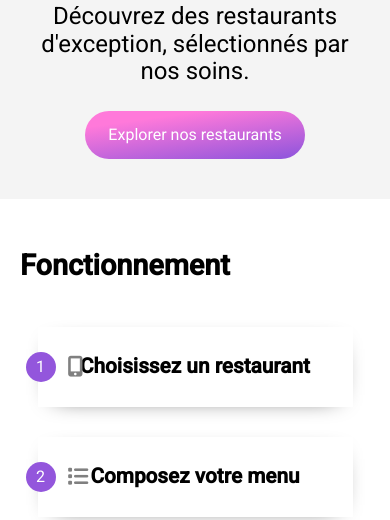
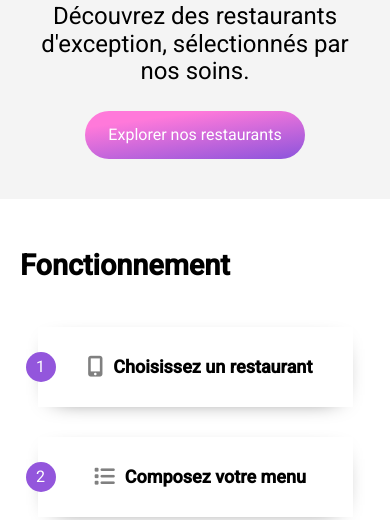
Before and after one commit to Halloween47/OC_projet_3, a website: page index.html in a window 390 px wide. Shown: the part 324-844 px from the top of the page. Drawn offline with Linux system fonts and the light colour scheme; a web font is replaced by a local one.

Commit message:
fix(accueil) : mobile fonctionnement  taille txt

```diff
--- a/sass/partials/mobile/accueil/_fonctionnement.scss
+++ b/sass/partials/mobile/accueil/_fonctionnement.scss
@@ -15,7 +15,7 @@
       // background-color: #fff;
       width: 90%; height: 50px;
       margin: 15px 0px;
-      padding: 40px 40px 40px 40px;
+      padding: 40px 10px;
       display: flex;
       justify-content: center;
       align-items: center;
@@ -42,22 +42,22 @@
         display: flex;
         justify-content: center;
         align-items: center;
-        position: absolute;
-        left: 30px;
+        // position: absolute;
+        // left: 7%;
         i {
 
           // width: 40px;height: 40px;
           color: grey;
           // font-size: 30px;
           font-size: 1.3rem;
-          // margin-right: 30px;
+          margin: 3px 10px;
         }
       }
 
       p {
         // background-color: red;
         font-weight: 600;
-        font-size: 1.3rem;
+        font-size: 18px;
       }
     }
     &__block:hover {
```
Also changed, not shown: public/css/style.css, 1 other file.
